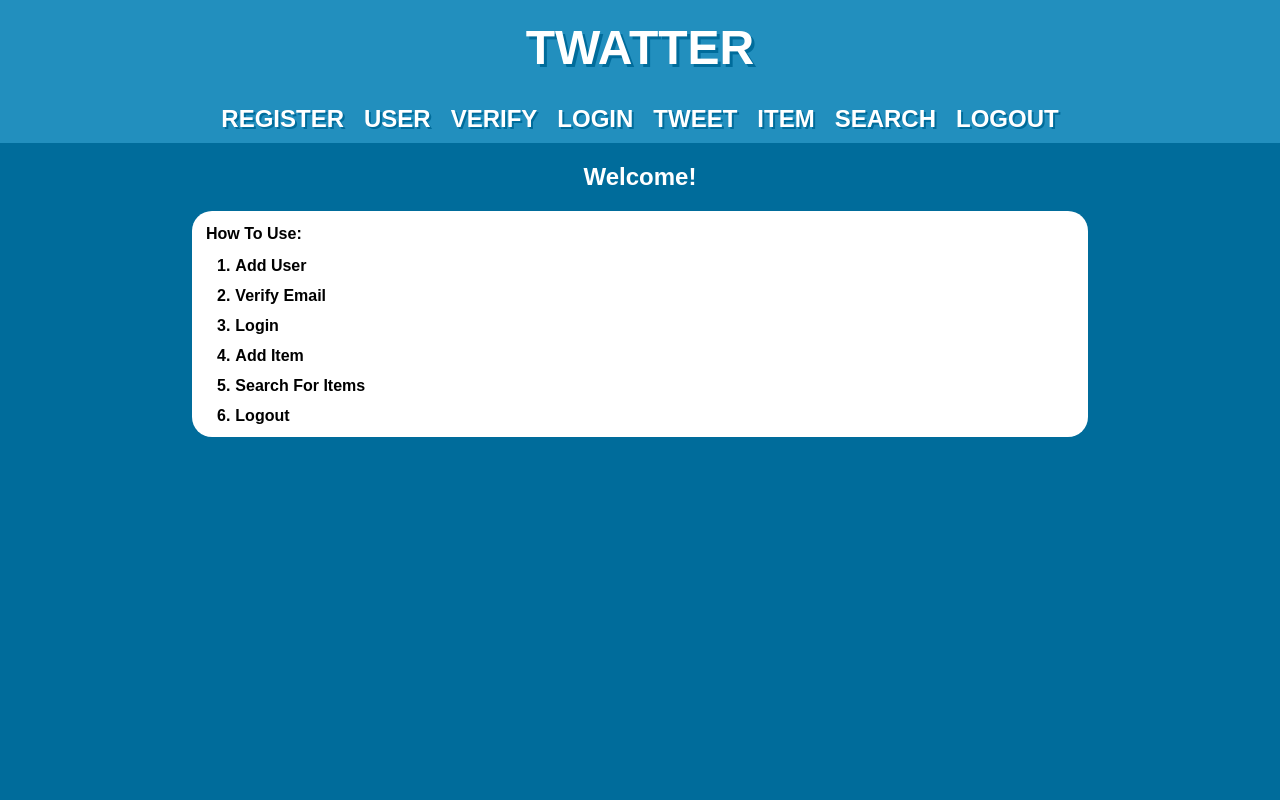
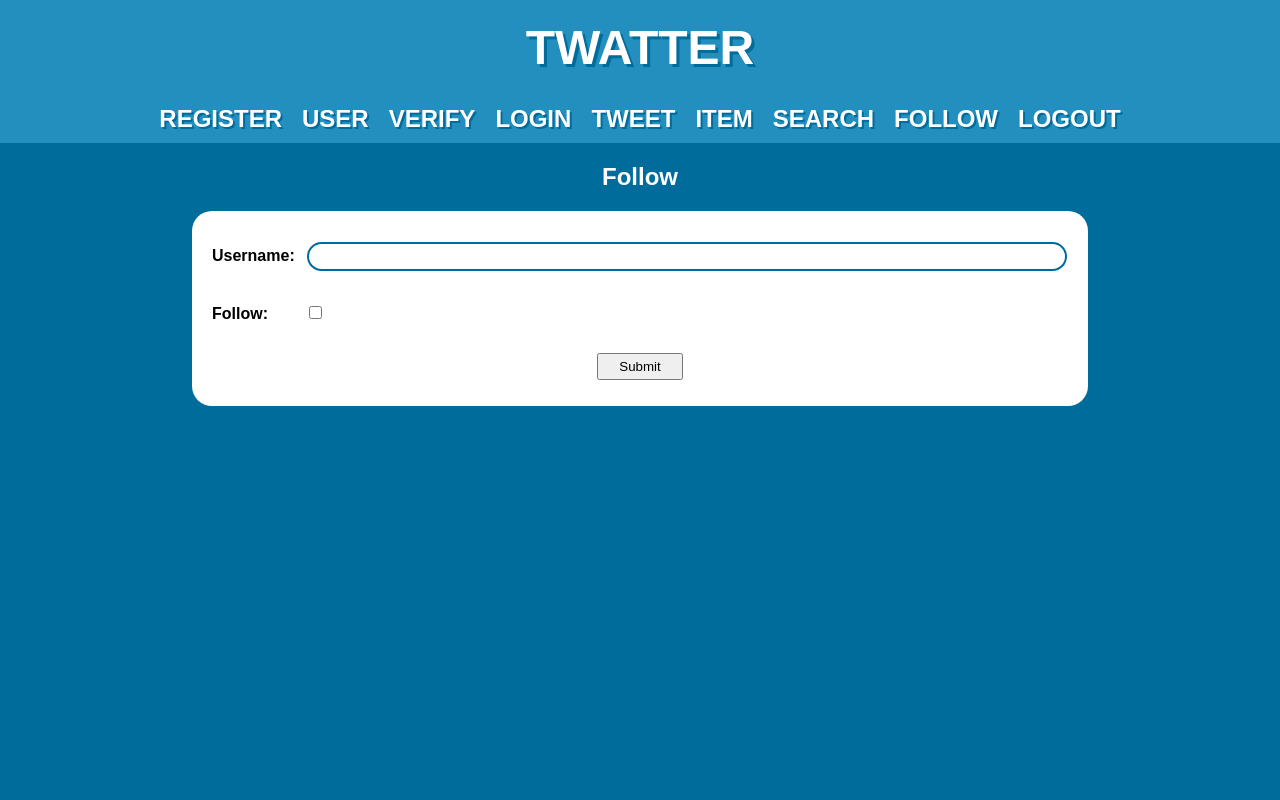
Before and after one commit to mszenczewski/twatter-frontend, a React (Create React App) app: page /twatter/follow in a window 1280 px wide. Shown: the top 800 px of the page. Built offline with nearby package versions, Linux system fonts and the light colour scheme.

Commit message:
add follow

```diff
--- a/src/App.css
+++ b/src/App.css
@@ -159,6 +159,7 @@ button:not(#copy_timestamp_button) {
   padding: 14px;
 }
 
-#followingInput {
+#followingInput, #followInput {
   width: auto;
+  margin-left: 12px;
 }
--- a/src/App.js
+++ b/src/App.js
@@ -11,6 +11,7 @@ import AddItemScreen from './components/AddItemScreen'
 import GetItemScreen from './components/GetItemScreen'
 import GetUserScreen from './components/GetUserScreen'
 import SearchScreen from './components/SearchScreen'
+import FollowScreen from './components/FollowScreen'
 
 export default class App extends Component {
   render() {
@@ -28,6 +29,7 @@ export default class App extends Component {
             <Link className="navbar_button" to="/twatter/additem">TWEET</Link>
             <Link className="navbar_button" to="/twatter/item">ITEM</Link>
             <Link className="navbar_button" to="/twatter/search">SEARCH</Link>
+            <Link className="navbar_button" to="/twatter/follow">FOLLOW</Link>
             <Link className="navbar_button" to="/twatter/logout">LOGOUT</Link>
           </div>
           <Switch>
@@ -38,6 +40,7 @@ export default class App extends Component {
             <Route path="/twatter/logout" component={LogoutScreen} />
             <Route path="/twatter/additem" component={AddItemScreen} />
             <Route path="/twatter/item" component={GetItemScreen} />
+            <Route path="/twatter/follow" component={FollowScreen} />
             <Route path="/twatter/search" component={SearchScreen} />
             <Route component={HomeScreen} />
           </Switch>
--- /dev/null
+++ b/src/components/FollowScreen.js
@@ -0,0 +1,77 @@
+import React, { Component } from 'react';
+import axios from 'axios';
+
+export default class FollowScreen extends Component {
+  state = {
+    username: '',
+    follow: false,
+    response: ''
+  };
+
+  username_change = e => {
+    this.setState({
+      username: e.target.value
+    });
+  };
+
+  follow_change = e => {
+    this.setState({
+      follow: e.target.checked
+    });
+  };
+
+  submit = e => {
+    e.preventDefault();
+
+    const json = {
+      username: this.state.username,
+      follow: this.state.follow
+    };
+
+    axios
+      .post("http://gaillardia.cse356.compas.cs.stonybrook.edu/follow", json)
+      .then(res => {
+        console.log('FOLLOW RESPONSE: ' + JSON.stringify(res.data, null, 2));
+
+        if (res.data.status === 'OK') {
+          if (json.follow === true) this.setState({response: 'Succesfully followed ' + json.username + '!'});
+          if (json.follow === false) this.setState({response: 'Succesfully unfollowed ' + json.username + '!'});
+        } else {
+          this.setState({response: res.data.error});
+        }
+      })
+      .catch(err => {
+        console.log('FOLLOW ERROR: ' + err);
+      });
+  };
+
+  render() {
+    return (
+      <div className="content_box">
+        <h2>Follow</h2>
+        <form onSubmit={this.submit}>
+          <div>
+            <label htmlFor="usernameInput">Username: </label>
+            <input
+              id="usernameInput"
+              onChange={this.username_change}
+              type="text"
+              value={this.state.username}
+            />
+          </div>
+          <div>
+            <label htmlFor="followInput">Follow: </label>
+            <input
+              id="followInput"
+              onChange={this.follow_change}
+              type="checkbox"
+              value={this.state.follow}
+            />
+          </div>
+          <button>Submit</button>
+        </form>
+        <h3>{this.state.response}</h3>
+      </div>
+    );
+  }
+}
```
